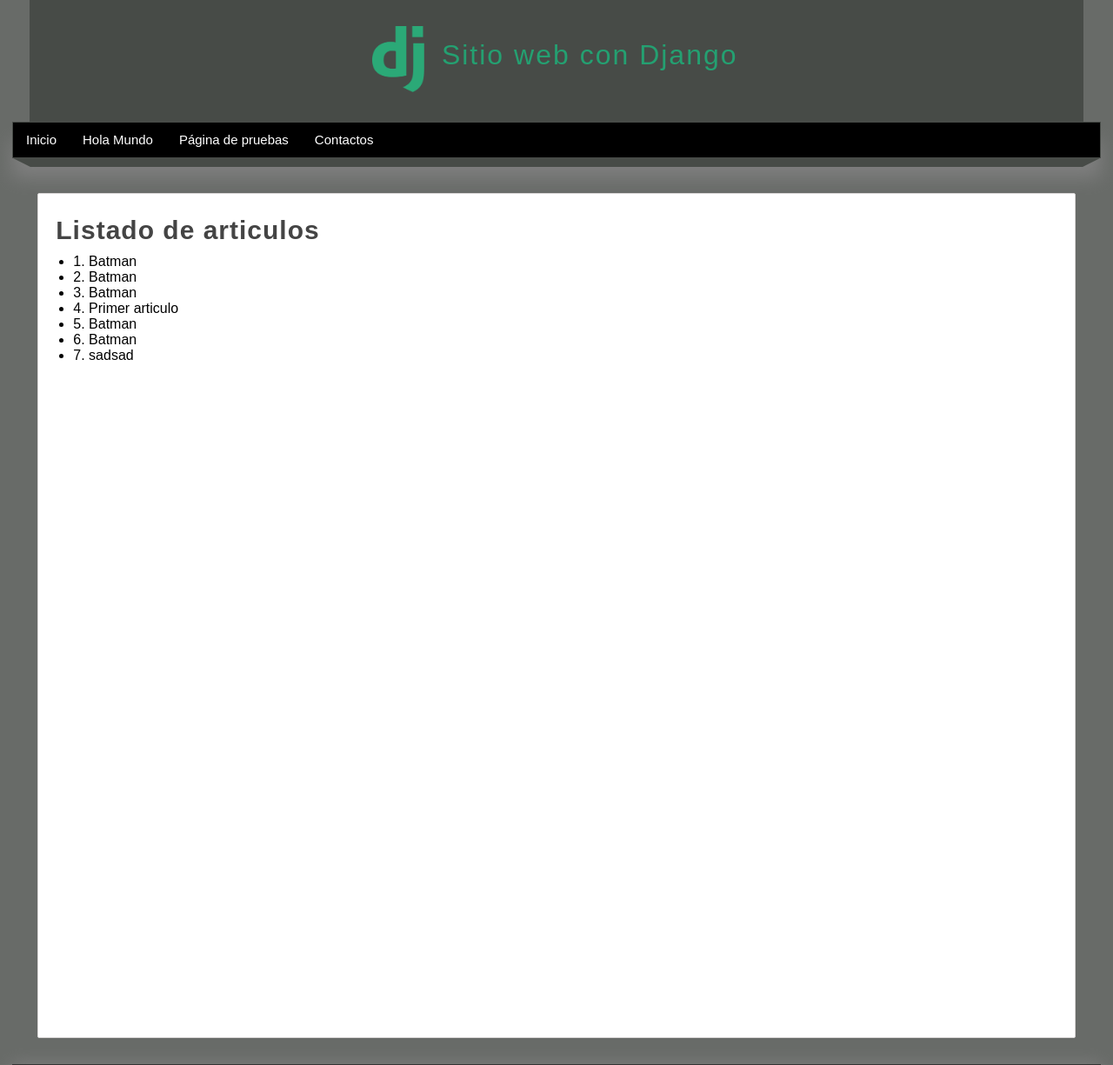
After one commit to Alcogu/Master-Python, a Django app: page /articulos/ in a window 1280 px wide. The commit adds this page. Shown: the top 1225 px of the page at 87% size. Run offline with Django 3.2, Linux system fonts and the light colour scheme; data comes from the database, SQL or seed files in the repository; both versions use the stored data as it was after the commit.

Commit message:
DB and Django

```diff
--- a/22-Django/AprendiendoDjango/urls.py
+++ b/22-Django/AprendiendoDjango/urls.py
@@ -31,4 +31,7 @@ urlpatterns = [
     path('contacto/<str:nombre/', views.contacto, name="contacto"),
     path('contacto/<str:nombre>/<str:apellidos>', views.contacto, name="contacto"),
     path('crear-articulo/<str:title>/<str:content>/<str:public>', views.crear_articulo, name="crear_articulo"),
+    path('articulo/', views.articulo, name="articulo"),
+    path('editar-articulo/<int:id>', views.editar_articulo),
+    path('articulos/', views.articulos),
 ]
--- /dev/null
+++ b/22-Django/miapp/templates/articulos.html
@@ -0,0 +1,14 @@
+{% extends 'layout.html' %}<!--Hereda de layout-->
+
+{% block title %} Listado de articulos {% endblock %}
+
+{% block content %}
+
+<h1 class="title">Listado de articulos</h1>
+    <ul>
+    {% for articulo in articulos %}
+        <li>{{articulo.id}}. {{articulo.title}}</li>
+    {% endfor %}
+    </ul>
+
+{% endblock %}
--- a/22-Django/miapp/templates/pagina.html
+++ b/22-Django/miapp/templates/pagina.html
@@ -1,4 +1,5 @@
 {% extends 'layout.html' %}<!--Hereda de layout-->
+{{% load filters %}}
 
 {% block title %} Página de pruebas {% endblock %}
 
--- a/22-Django/miapp/views.py
+++ b/22-Django/miapp/views.py
@@ -70,3 +70,33 @@ def crear_articulo(request, title, content, public):
     articulo.save()
 
     return HttpResponse(f"Articulo Creado: {articulo.title} - {articulo.content} ")
+
+def articulo(request):
+
+    try:
+        articulo = Article.objects.get(id=6, public=True)
+        response = f"Articulo: <br/> {articulo.id}. {articulo.title}"
+    except:
+        response = "<h1>Articulo no encontrado</h1>"
+
+    return HttpResponse(response)
+
+def editar_articulo(request, id):
+
+    articulo = Article.objects.get(pk=id)
+
+    articulo.title = "Batman"
+    articulo.content = "Pelicula del 2017"
+    articulo.public = True
+
+    articulo.save()
+
+    return HttpResponse(f"Articulo editado: <strong>{articulo.title} - {articulo.content}")
+
+def articulos(request):
+
+    articulos = Article.objects.all()
+
+    return render(request, 'articulos.html',{
+        'articulos': articulos #pasa objetos de la BD al template
+    })
```
Also changed, not shown: 22-Django/db.sqlite3.
